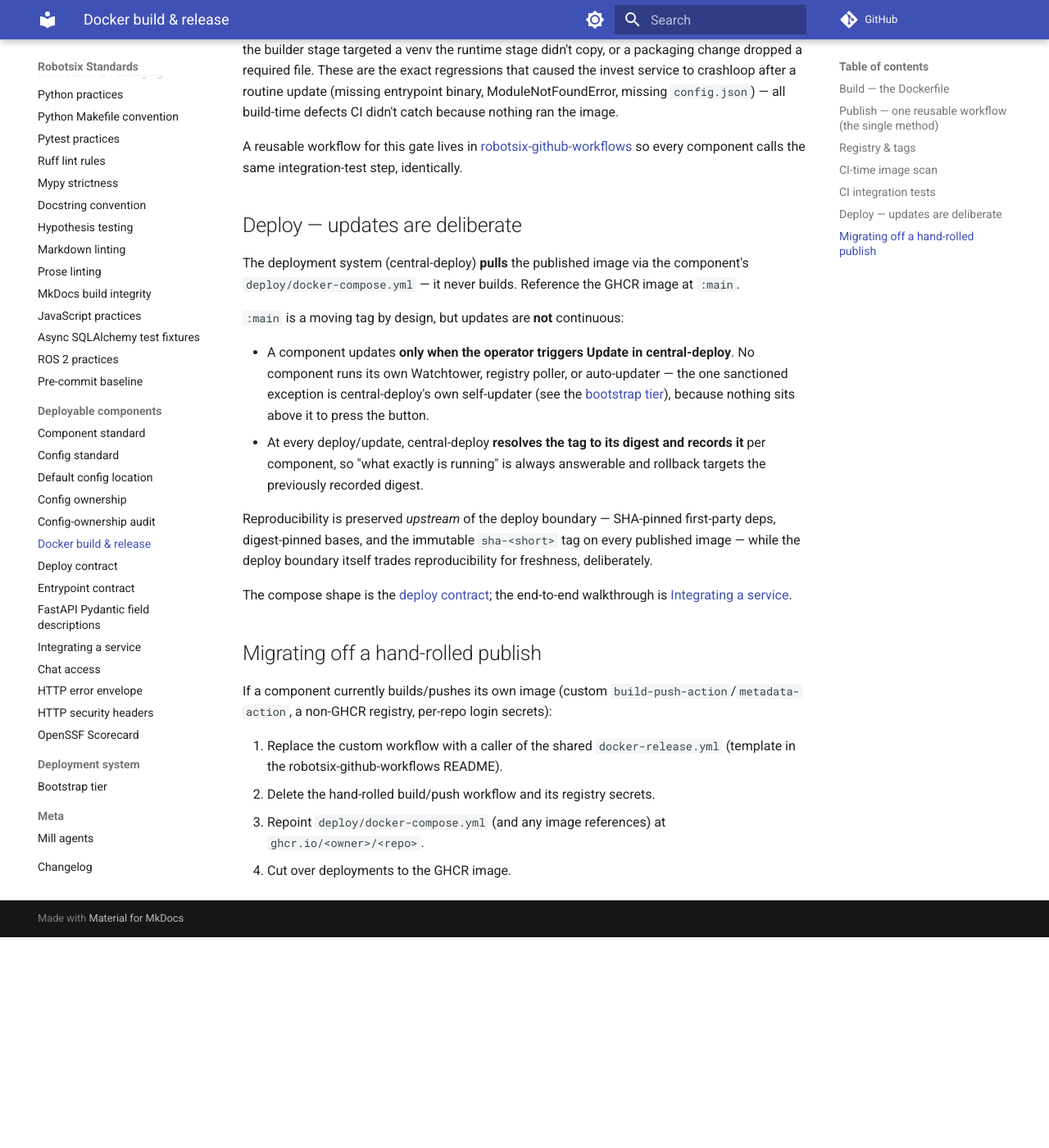
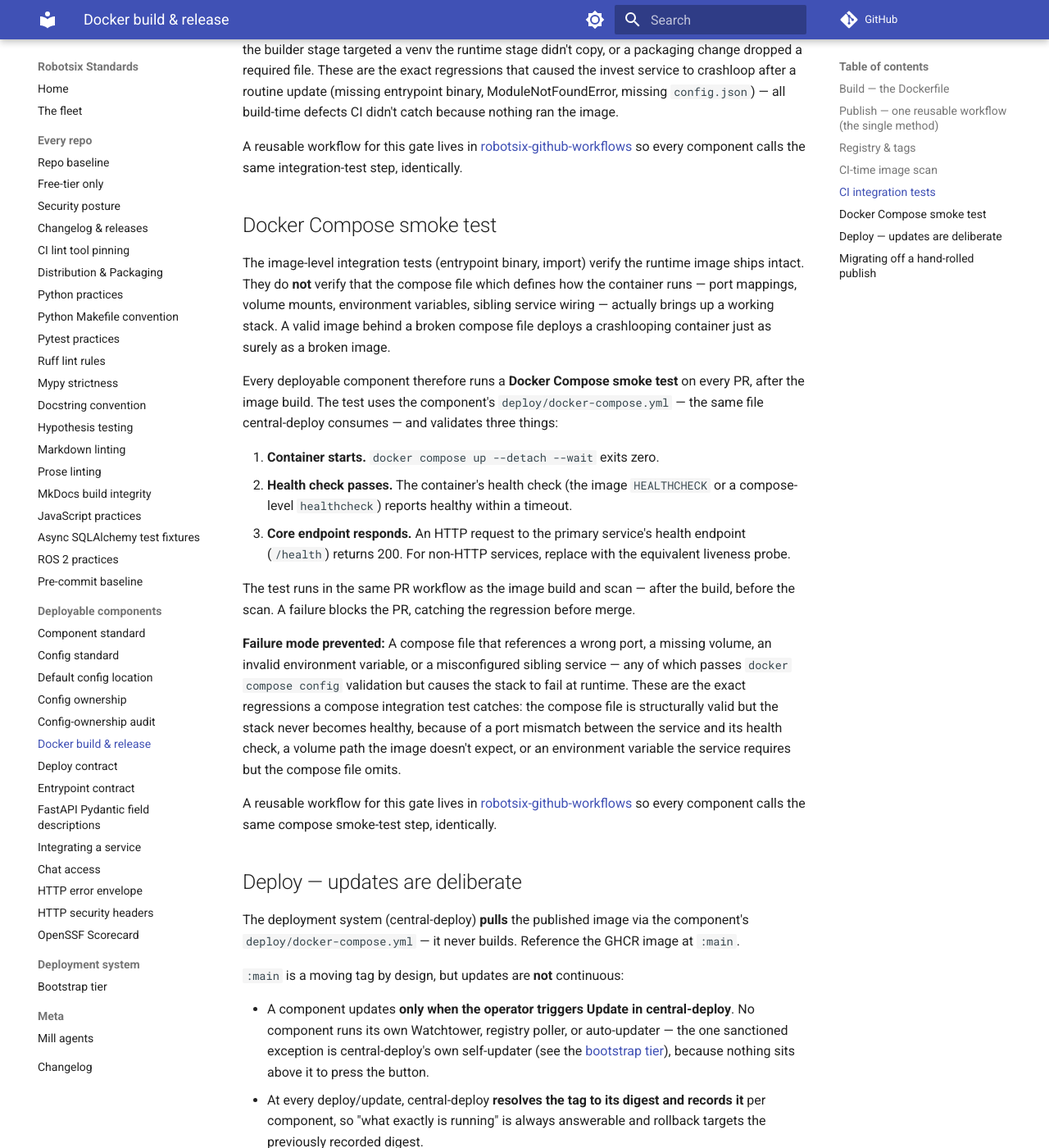
Before and after one commit to damien-robotsix/robotsix-standards, an MkDocs documentation site: the page built from docs/docker-standard.md, in a window 1280 px wide and 1400 px high, scrolled down 4313 px. Shown: the whole window at 82% size. Built offline with MkDocs 1.6.1 and Material for MkDocs 9.7.7, drawn with Linux system fonts in a browser that asks for light colours; comment, search, counter and statistics services are not loaded; before the commit the page ends 5456 px from its top, so only the background shows below that.

Commit message:
mill: Fleet-wide requirement: deployable components must have docker-compose integration test in CI (20260731T175858Z-fleet-wide-requirement-deployable-compon-6265) (#170)
Co-authored-by: robotsix-mill <mill@robotsix.local>

```diff
--- /dev/null
+++ b/changelog.d/20260731T175858Z-fleet-wide-requirement-deployable-compon-6265.misc.md
@@ -0,0 +1 @@
+Fleet-wide requirement: deployable components must have docker-compose integration test in CI
--- a/docs/docker-standard.md
+++ b/docs/docker-standard.md
@@ -223,6 +223,45 @@ A reusable workflow for this gate lives in
 [robotsix-github-workflows](https://github.com/damien-robotsix/robotsix-github-workflows)
 so every component calls the same integration-test step, identically.
 
+## Docker Compose smoke test
+
+The image-level integration tests (entrypoint binary, import) verify the
+runtime image ships intact. They do **not** verify that the compose file
+which defines how the container runs — port mappings, volume mounts,
+environment variables, sibling service wiring — actually brings up a working
+stack. A valid image behind a broken compose file deploys a crashlooping
+container just as surely as a broken image.
+
+Every deployable component therefore runs a **Docker Compose smoke test** on
+every PR, after the image build. The test uses the component's
+`deploy/docker-compose.yml` — the same file central-deploy consumes — and
+validates three things:
+
+1. **Container starts.** `docker compose up --detach --wait` exits zero.
+2. **Health check passes.** The container's health check (the image
+   `HEALTHCHECK` or a compose-level `healthcheck`) reports healthy within a
+   timeout.
+3. **Core endpoint responds.** An HTTP request to the primary service's
+   health endpoint (`/health`) returns 200. For non-HTTP services, replace
+   with the equivalent liveness probe.
+
+The test runs in the same PR workflow as the image build and scan — after the
+build, before the scan. A failure blocks the PR, catching the regression
+before merge.
+
+**Failure mode prevented:** A compose file that references a wrong port, a
+missing volume, an invalid environment variable, or a misconfigured sibling
+service — any of which passes `docker compose config` validation but causes
+the stack to fail at runtime. These are the exact regressions a compose
+integration test catches: the compose file is structurally valid but the
+stack never becomes healthy, because of a port mismatch between the service
+and its health check, a volume path the image doesn't expect, or an
+environment variable the service requires but the compose file omits.
+
+A reusable workflow for this gate lives in
+[robotsix-github-workflows](https://github.com/damien-robotsix/robotsix-github-workflows)
+so every component calls the same compose smoke-test step, identically.
+
 ## Deploy — updates are deliberate
 
 The deployment system (central-deploy) **pulls** the published image via the
```
Also changed, not shown: CHANGELOG.md (+1 -0 lines).
